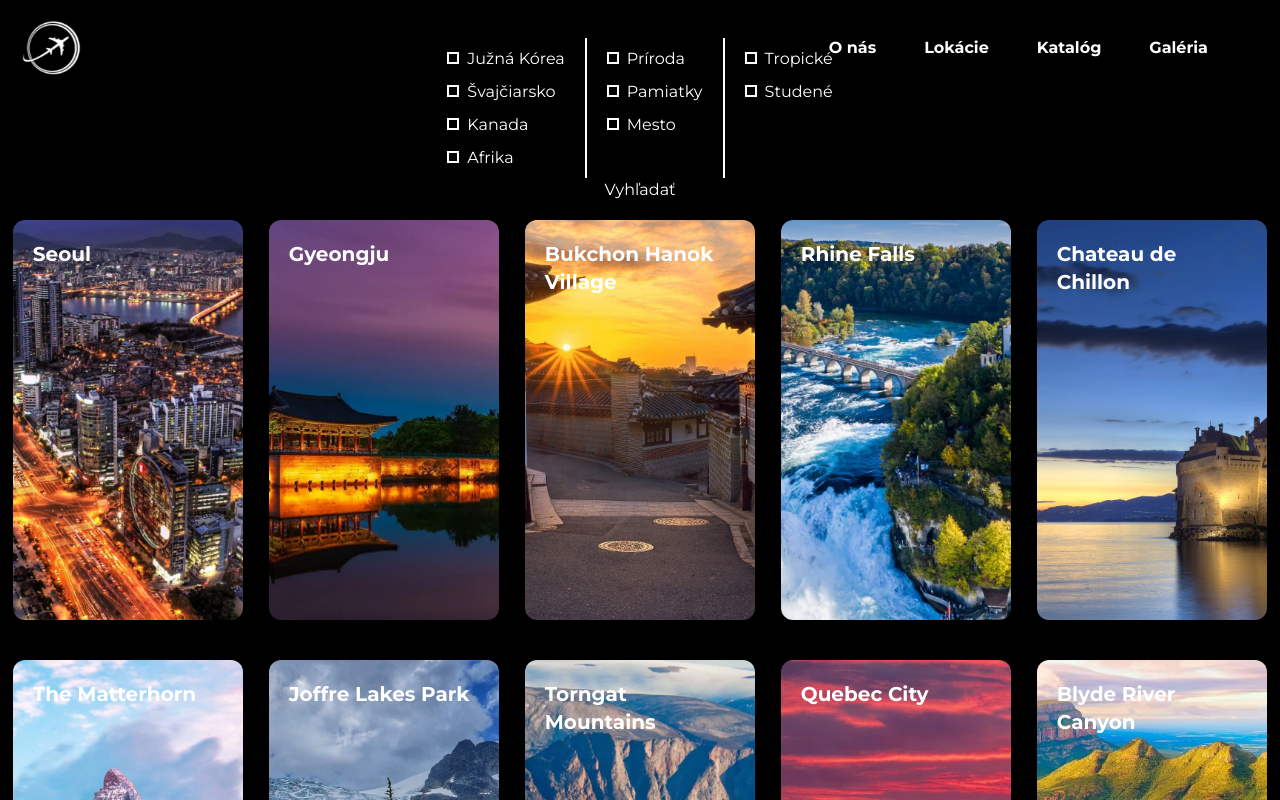
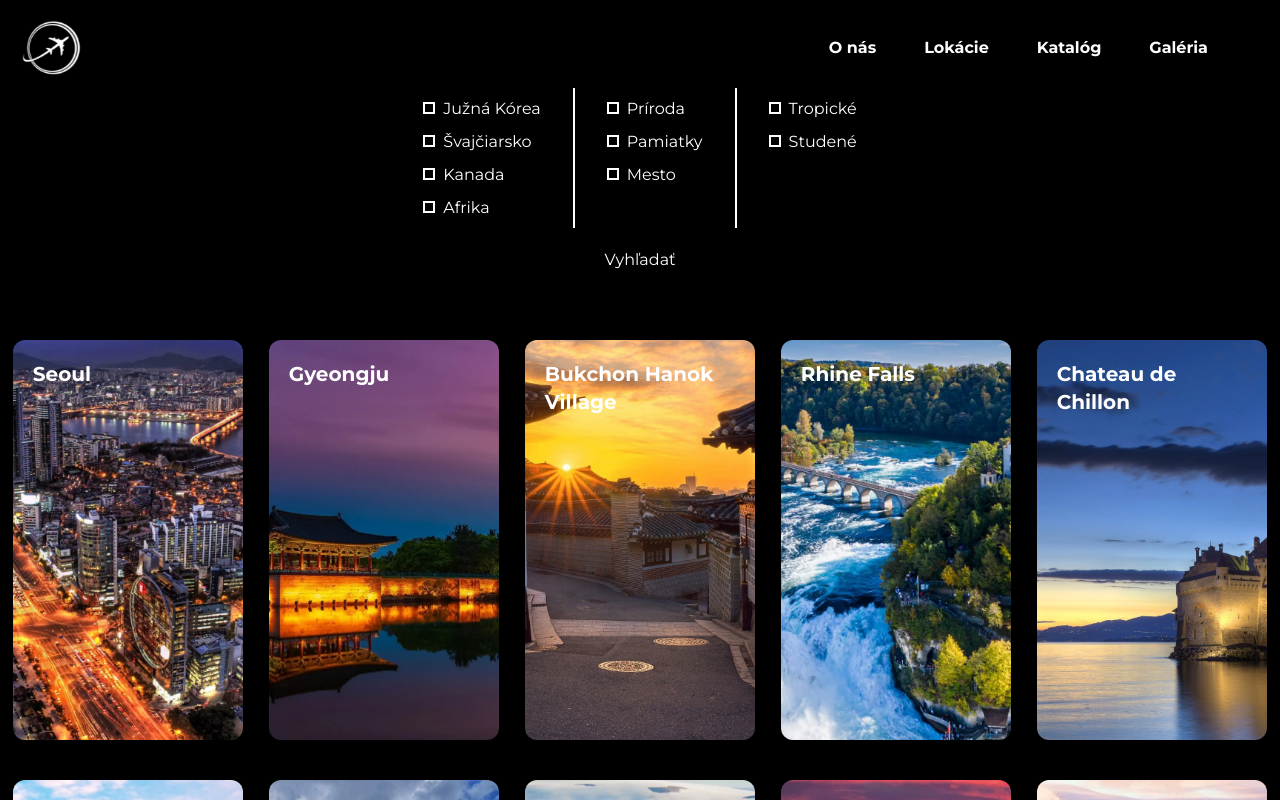
Before and after one commit to mxrshall/E-Travel-static, a React (Vite) app: page /katalog in a window 1280 px wide. Shown: the top 800 px of the page. Built offline with nearby package versions, Linux system fonts and the light colour scheme.

Commit message:
Pridanie postupnej animacie pre vsetky karty

```diff
--- a/src/KatalogComponents/Karta.jsx
+++ b/src/KatalogComponents/Karta.jsx
@@ -3,7 +3,7 @@ import { Link } from "react-router-dom";
 import { motion } from "framer-motion";
 import { IoIosArrowUp } from "react-icons/io";
 
-function Karta({title, background, description, photo}) {
+function Karta({title, background, description, photo, time}) {
     const [hovered, setHovered] = useState(false);
     const [data, setData] = useState({
         title: title,
@@ -13,7 +13,14 @@ function Karta({title, background, description, photo}) {
     });
 
     return (
-        <div className="w-[18%] h-[50vh] my-5 mx-[1%] rounded-xl" onMouseEnter={() => setHovered(true)} onMouseLeave={() => setHovered(false)}>
+        <motion.div
+            initial={{ opacity: 0 }}
+            animate={{ opacity: 1 }}
+            transition={{ duration: 0.3, delay: time }}
+            className="w-[18%] h-[50vh] my-5 mx-[1%] rounded-xl"
+            onMouseEnter={() => setHovered(true)}
+            onMouseLeave={() => setHovered(false)}
+        >
             <Link to="/pamiatka" state={{ data: data }}>
                 <motion.div initial={{ y: 0 }} animate={{ y: hovered ? -20 : 0 }} transition={{ duration: 0.3 }} className="w-full h-full flex flex-col bg-cover bg-center rounded-xl p-5" style={{ backgroundImage: `url(${background})`}}>
                     <div className="w-full h-1/2 hover:none">
@@ -26,7 +33,7 @@ function Karta({title, background, description, photo}) {
                     )}
                 </motion.div>
             </Link>
-        </div>
+        </motion.div>
     )
   }
 
--- a/src/KatalogComponents/Vyhladavanie.jsx
+++ b/src/KatalogComponents/Vyhladavanie.jsx
@@ -20,7 +20,7 @@ function Vyhladavanie({ sendData }) {
     return (
         <form onSubmit={handleSubmit} className="mt-10">
             <div className="flex">
-                <div className="px-5">
+                <div className="px-8">
                     <div className="my-2">
                         <input name="korea" type="checkbox" onChange={handleCheckboxChange} className="before:content[''] peer relative h-3 w-3 cursor-pointer appearance-none border-2 border-white transition-all checked:border-white checked:bg-white mr-2" />
                         <label className="text-base text-white font-normal font-mont">Južná Kórea</label>
@@ -38,7 +38,7 @@ function Vyhladavanie({ sendData }) {
                         <label className="text-base text-white font-normal font-mont" >Afrika</label>
                     </div>
                 </div>
-                <div className="px-5 border-l-2 border-r-2 border-white">
+                <div className="px-8 border-l-2 border-r-2 border-white">
                     <div className="my-2">
                         <input name="priroda" type="checkbox" onChange={handleCheckboxChange} className="before:content[''] peer relative h-3 w-3 cursor-pointer appearance-none border-2 border-white transition-all checked:border-white checked:bg-white mr-2" />
                         <label className="text-base text-white font-normal font-mont" >Príroda</label>
@@ -52,7 +52,7 @@ function Vyhladavanie({ sendData }) {
                         <label className="text-base text-white font-normal font-mont" >Mesto</label>
                     </div>
                 </div>
-                <div className="px-5">
+                <div className="px-8">
                     <div className="my-2">
                         <input name="tropicka" type="checkbox" onChange={handleCheckboxChange} className="before:content[''] peer relative h-3 w-3 cursor-pointer appearance-none border-2 border-white transition-all checked:border-white checked:bg-white mr-2" />
                         <label className="text-base text-white font-normal font-mont" >Tropické</label>
@@ -63,8 +63,8 @@ function Vyhladavanie({ sendData }) {
                     </div>
                 </div>
             </div>
-            <div className="flex justify-center items-center">
-                <input type="submit" value="Vyhľadať" className="text-base text-white font-normal font-mont" />
+            <div className="flex justify-center items-center mt-5">
+                <input type="submit" value="Vyhľadať" className="text-base text-white font-normal font-mont"/>
             </div>
         </form>
     );
--- a/src/Stranky/Katalog.jsx
+++ b/src/Stranky/Katalog.jsx
@@ -30,7 +30,7 @@ function Katalog({ slider }) {
         <>
             <Navbar />
             <div className="w-full h-[100vh] bg-black absolute">
-                <div className="w-full h-1/4 flex justify-center items-center">
+                <div className="w-full h-2/5 flex justify-center items-center">
                     <Vyhladavanie sendData={sendData} />
                 </div>
                 <div className="bg-black flex flex-wrap">
@@ -41,6 +41,7 @@ function Katalog({ slider }) {
                             background={item.background}
                             description={item.description}
                             photo={item.photo}
+                            time={0.1 * index}
                         />
                     ))}
                 </div>
--- a/src/Stranky/Onas.jsx
+++ b/src/Stranky/Onas.jsx
@@ -36,7 +36,7 @@ function Onas() {
             <motion.div
                 initial={{ opacity: 0 }}
                 animate={isExit ? { opacity: 0 } : { opacity: 1 }}
-                transition={isExit ? { duration: 0.3, delay: 0.2 } : { duration: 0.5, delay: 0.5 }}
+                transition={isExit ? { duration: 0.3, delay: 0.1 } : { duration: 0.5, delay: 0.5 }}
                 className="w-full h-[100vh] bg-cover bg-center"
                 style={{ backgroundImage: `url(${onas})`}}
             >
```
